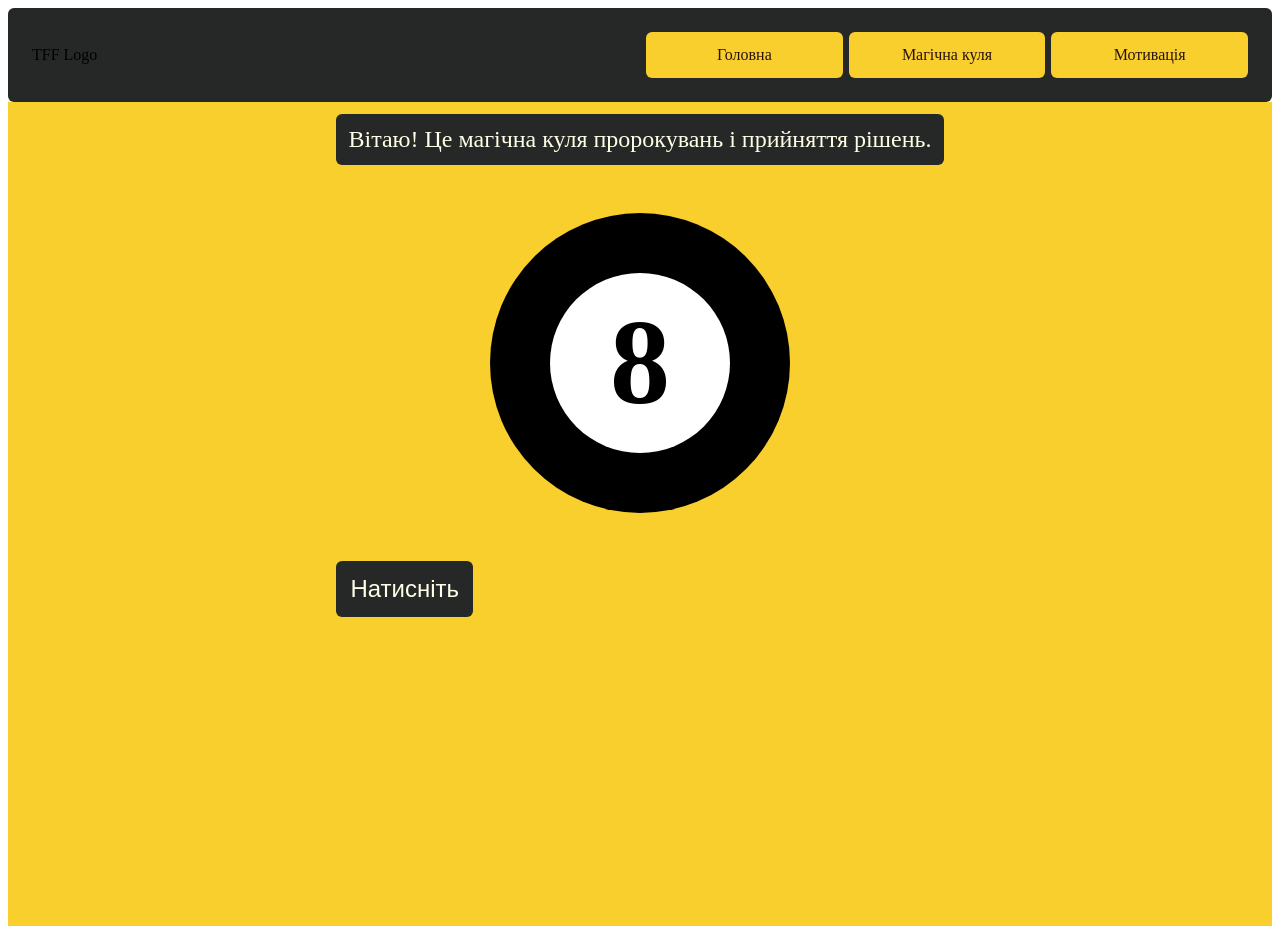
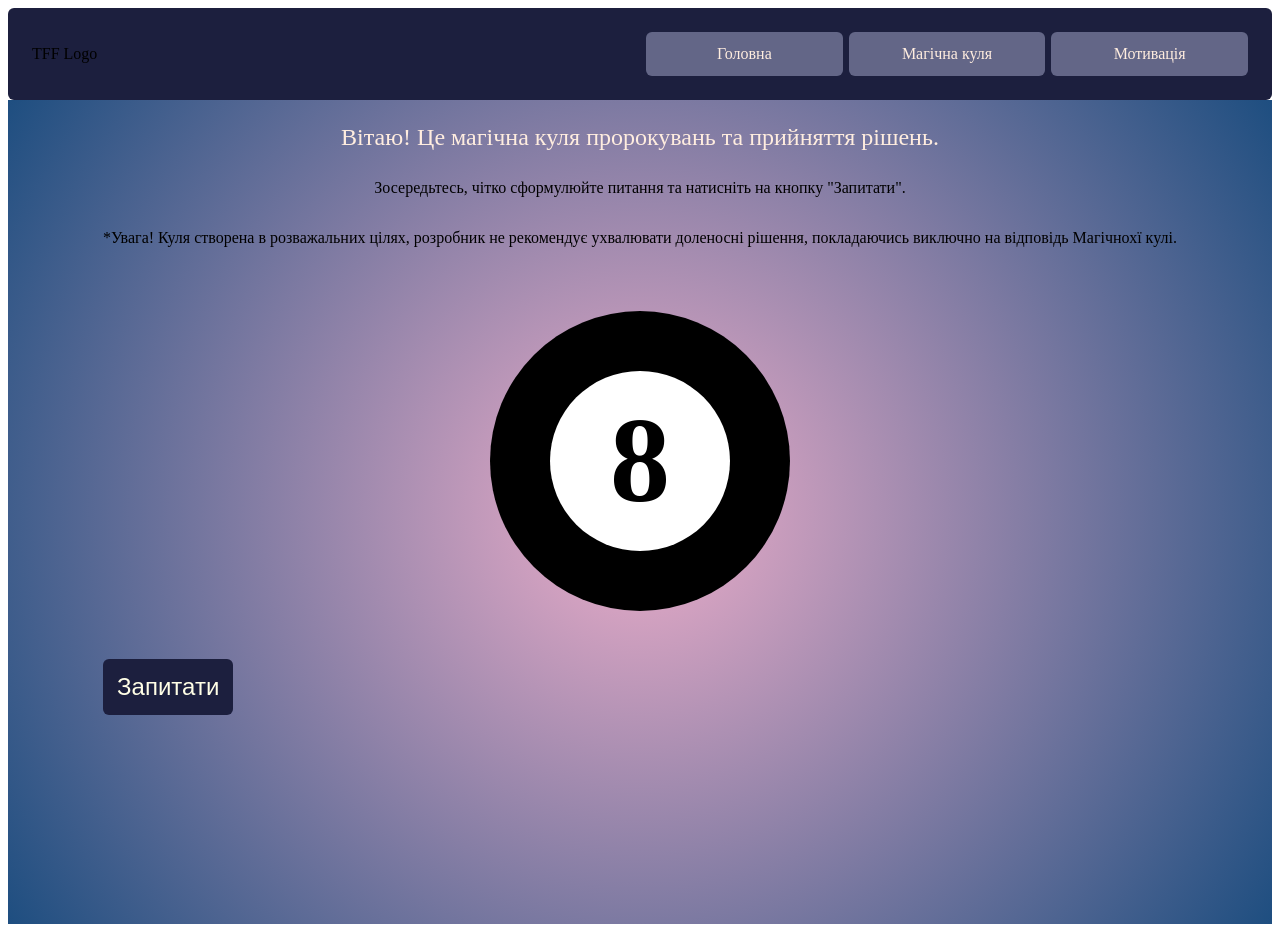
Before and after one commit to Valeriia789/time-for-fun-react, a React (Create React App) app: page /ball in a window 1280 px wide. Built offline with nearby package versions, Linux system fonts and the light colour scheme.

Commit message:
gradient for MagicBallPage bgc

```diff
--- a/src/components/MagicBall/MagicBall.jsx
+++ b/src/components/MagicBall/MagicBall.jsx
@@ -50,8 +50,17 @@ export const MagicBall = () => {
     <>
       <MainContainer>
         <StyledTitle>
-          Вітаю! Це магічна куля пророкувань і прийняття рішень.
+          Вітаю! Це магічна куля пророкувань та прийняття рішень.
         </StyledTitle>
+        <p>
+          Зосередьтесь, чітко сформулюйте питання та натисніть на кнопку
+          "Запитати".
+        </p>
+        <p>
+          *Увага! Куля створена в розважальних цілях, розробник не рекомендує
+          ухвалювати доленосні рішення, покладаючись виключно на відповідь
+          Магічнохї кулі.
+        </p>
         <BallContainer>
           <BallBlack>
             <BallWhite>
@@ -61,7 +70,7 @@ export const MagicBall = () => {
             </BallWhite>
           </BallBlack>
         </BallContainer>
-        <StyledButton onClick={getAnswer}>Натисніть</StyledButton>
+        <StyledButton onClick={getAnswer}>Запитати</StyledButton>
       </MainContainer>
     </>
   );
--- a/src/components/MagicBall/MagicBall.styled.jsx
+++ b/src/components/MagicBall/MagicBall.styled.jsx
@@ -12,11 +12,10 @@ export const StyledTitle = styled.h2`
   padding: 12px;
 
   border-radius: 6px;
-  background-color: #252827;
 
   font-size: 24px;
   font-weight: 400;
-  color: #FFFEE6;
+  color: #ffeddf;
 `;
 
 export const BallContainer = styled.div`
@@ -78,7 +77,7 @@ export const StyledButton = styled.button`
 
   border-radius: 6px;
   border-color: transparent;
-  background-color: #252827;
+  background-color: rgb(28, 31, 62);
   font-size: 24px;
   font-weight: 400;
   color: #FFFEE6;
--- a/src/components/SharedLayout/SharedLayout.styled.jsx
+++ b/src/components/SharedLayout/SharedLayout.styled.jsx
@@ -16,7 +16,7 @@ export const Header = styled.header`
   /* border: 6px solid transparent; */
   border-radius: 6px;
 
-  background-color: #252827;
+  background: rgb(28, 31, 62);
 `;
 
 export const NavMenu = styled.nav`
@@ -31,13 +31,13 @@ export const StyledNavLink = styled(NavLink)`
 
   padding: 12px 6px;
 
-  border: 2px solid transparent;
+  border: 1px solid transparent;
   border-radius: 6px;
 
-  background-color: #F8CF2C;
+  background-color: #bcc1e171;
 
   font-size: 16px;
   font-weight: 500;
   text-decoration: none;
-  color: #291211;
+  color: #ffeddf;
 `;
--- a/src/pages/MagicBallPage/MagicBallPage.styled.jsx
+++ b/src/pages/MagicBallPage/MagicBallPage.styled.jsx
@@ -8,7 +8,12 @@ export const PageContainer = styled.div`
 
   padding: 12px;
 
-  background-color: #F8CF2C;
+  background: rgb(238, 174, 202);
+  background: radial-gradient(
+    circle,
+    rgba(238, 174, 202, 1) 0%,
+    rgba(30, 78, 128, 1) 100%
+  );
   /* align-items: center;
   justify-content: center; */
 `;
```
